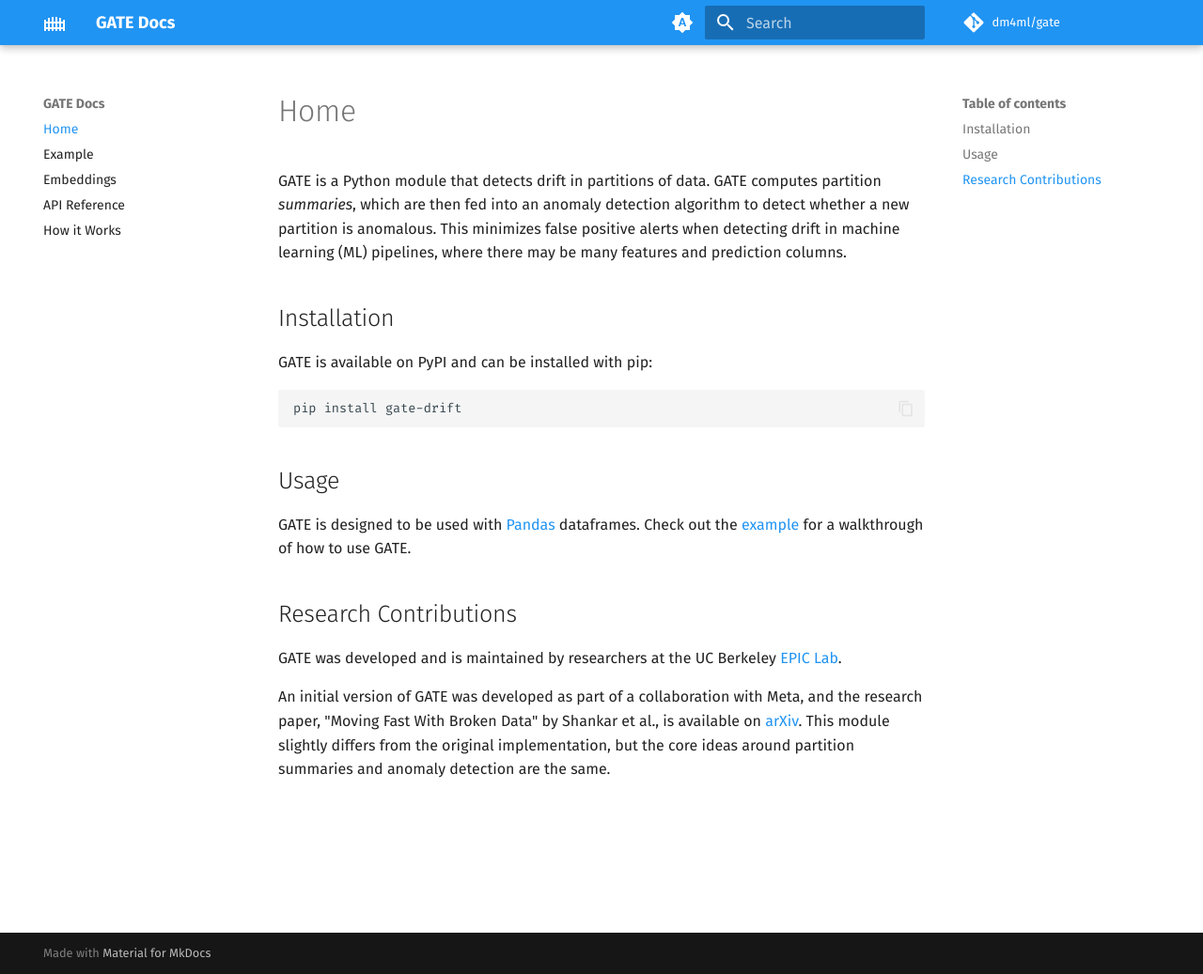
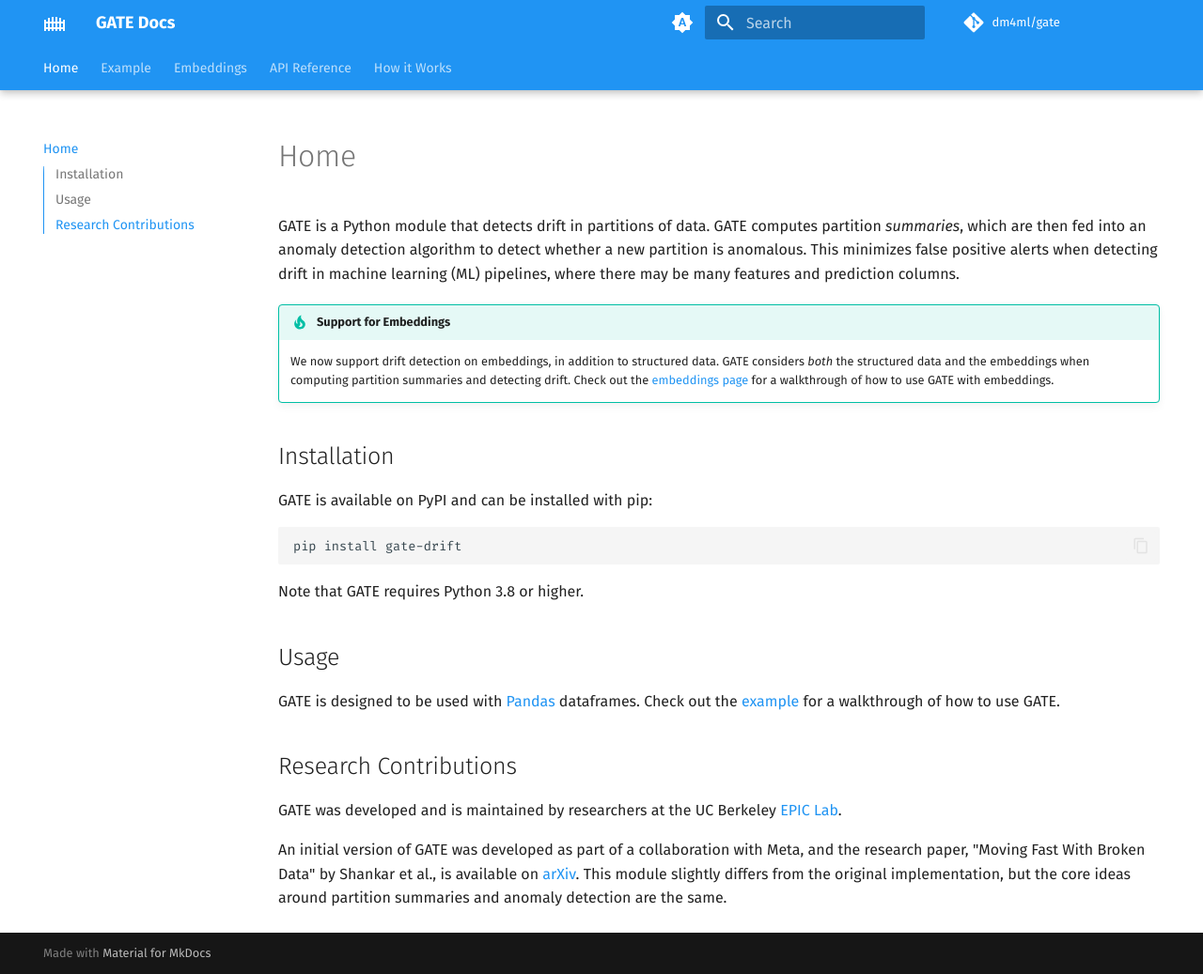
Before and after one commit to dm4ml/gate, an MkDocs documentation site: the page built from docs/index.md, in a window 1280 px wide and 1037 px high. Shown: the whole window at 94% size. Built offline with MkDocs 1.6.1 and Material for MkDocs 9.7.7, drawn with Linux system fonts in a browser that asks for light colours; comment, search, counter and statistics services are not loaded.

Commit message:
Editing docs

````diff
--- a/docs/index.md
+++ b/docs/index.md
@@ -1,4 +1,8 @@
 GATE is a Python module that detects drift in partitions of data. GATE computes partition _summaries_, which are then fed into an anomaly detection algorithm to detect whether a new partition is anomalous. This minimizes false positive alerts when detecting drift in machine learning (ML) pipelines, where there may be many features and prediction columns.
+
+!!! tip "Support for Embeddings"
+
+    We now support drift detection on embeddings, in addition to structured data. GATE considers _both_ the structured data and the embeddings when computing partition summaries and detecting drift. Check out the [embeddings page](./embedding) for a walkthrough of how to use GATE with embeddings.
 
 ## Installation
 
@@ -7,6 +11,8 @@ GATE is available on PyPI and can be installed with pip:
 ```bash
 pip install gate-drift
 ```
+
+Note that GATE requires Python 3.8 or higher.
 
 ## Usage
 
--- a/mkdocs.yml
+++ b/mkdocs.yml
@@ -53,8 +53,14 @@ theme:
     - navigation.tracking
     - navigation.expand
     - navigation.path
+    - navigation.prune
+    - navigation.indexes
+    - navigation.top
+    - navigation.tabs
+    - navigation.tabs.sticky
+    - navigation.sections
     - toc.follow
-    - header.autohide
+    - toc.integrate
     - content.code.copy
     - content.code.annotate
 
````
Also changed, not shown: README.md (+6 -0 lines).
